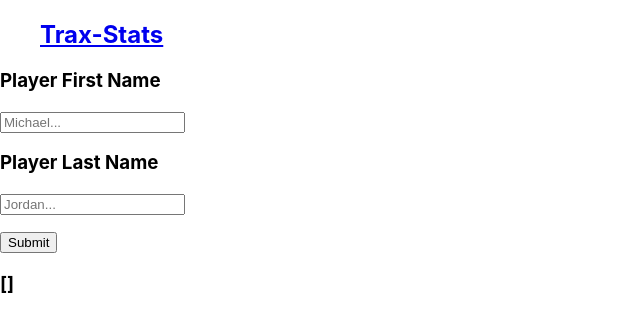
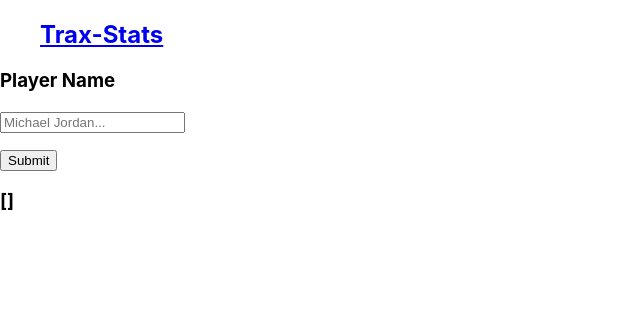
Before and after one commit to StinCodes/TraxStats, a React (Create React App) app: page / in a window 1280 px wide. Shown: the top 332 px of the page, without its empty margins (0-640 px from the left). Built offline with nearby package versions, Linux system fonts and the light colour scheme.

Commit message:
combined last name and first name fields to 1 input field, need to deconstruct array returned to show stats organized

```diff
--- a/src/components/SearchPlayer.jsx
+++ b/src/components/SearchPlayer.jsx
@@ -7,8 +7,7 @@ import axios from "axios";
 const SearchPlayer = () => {
   const [playerStats, setPlayerStats] = useState([])
   const schema = yup.object().shape({
-    firstName: yup.string(),
-    lastName: yup.string().required("Player's last name is required!"),
+    playerName: yup.string().required("Player's  name is required!")
   });
 
   const {
@@ -22,7 +21,7 @@ const SearchPlayer = () => {
 
   const submitForm = async (data) => {
     try {
-      const body = { lastName: data.lastName };
+      const body = { playerName: data.playerName };
       const response = await axios
         .post(`http://localhost:8080/api/v1/`, {
           method: "POST",
@@ -41,12 +40,9 @@ const SearchPlayer = () => {
   return (
     <>
       <form onSubmit={handleSubmit(submitForm)}>
-        <h3>Player First Name</h3>
-        <input type="text" placeholder="Michael..." {...register("firstName")} />
-        <p className="formErrMsg">{errors.firstName?.message}</p>
-        <h3>Player Last Name</h3>
-        <input type="text" placeholder="Jordan..." {...register("lastName")} />
-        <p className="formErrMsg">{errors.lastName?.message}</p>
+        <h3>Player Name</h3>
+        <input type="text" placeholder="Michael Jordan..." {...register("playerName")} />
+        <p className="formErrMsg">{errors.playerName?.message}</p>
         <input type="submit" />
       </form>
       <h3>{JSON.stringify(playerStats)}</h3>
```
Also changed, not shown: 1 other file (tests, documents, lock files or other folders).
